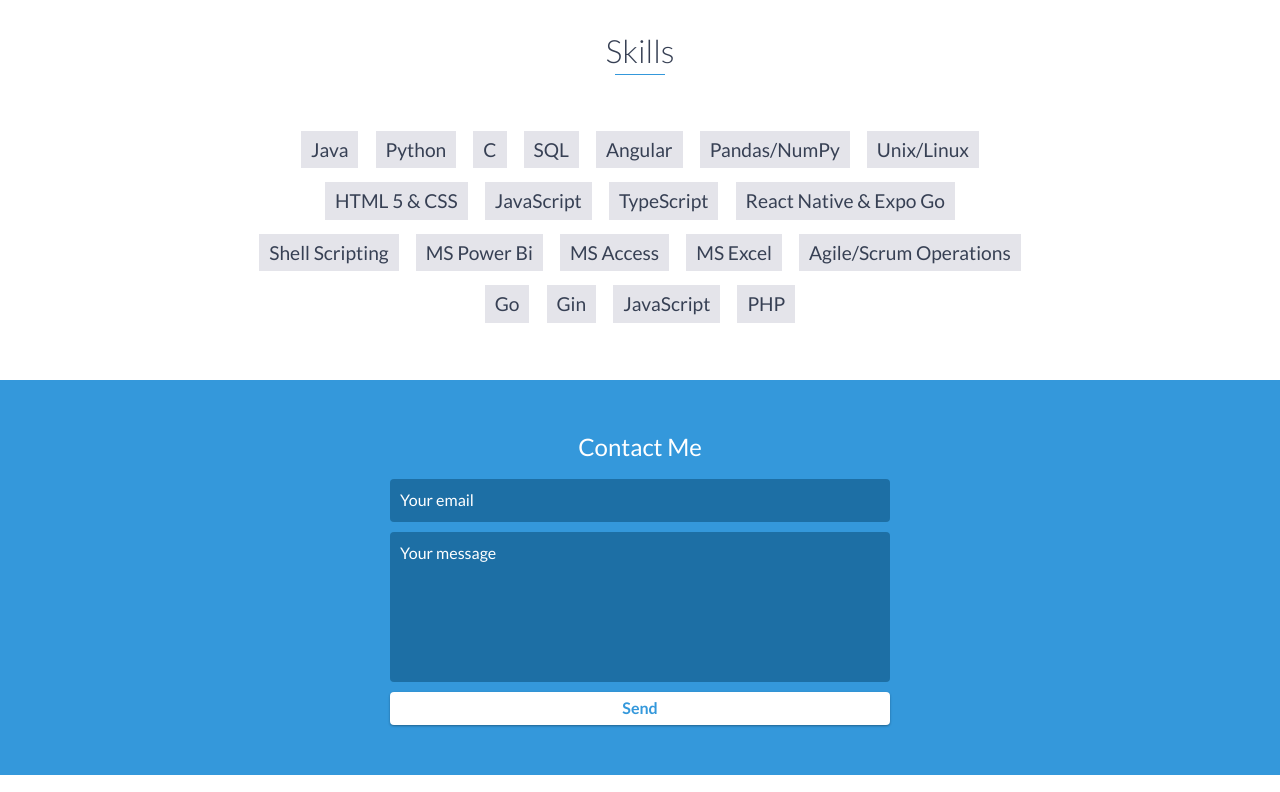
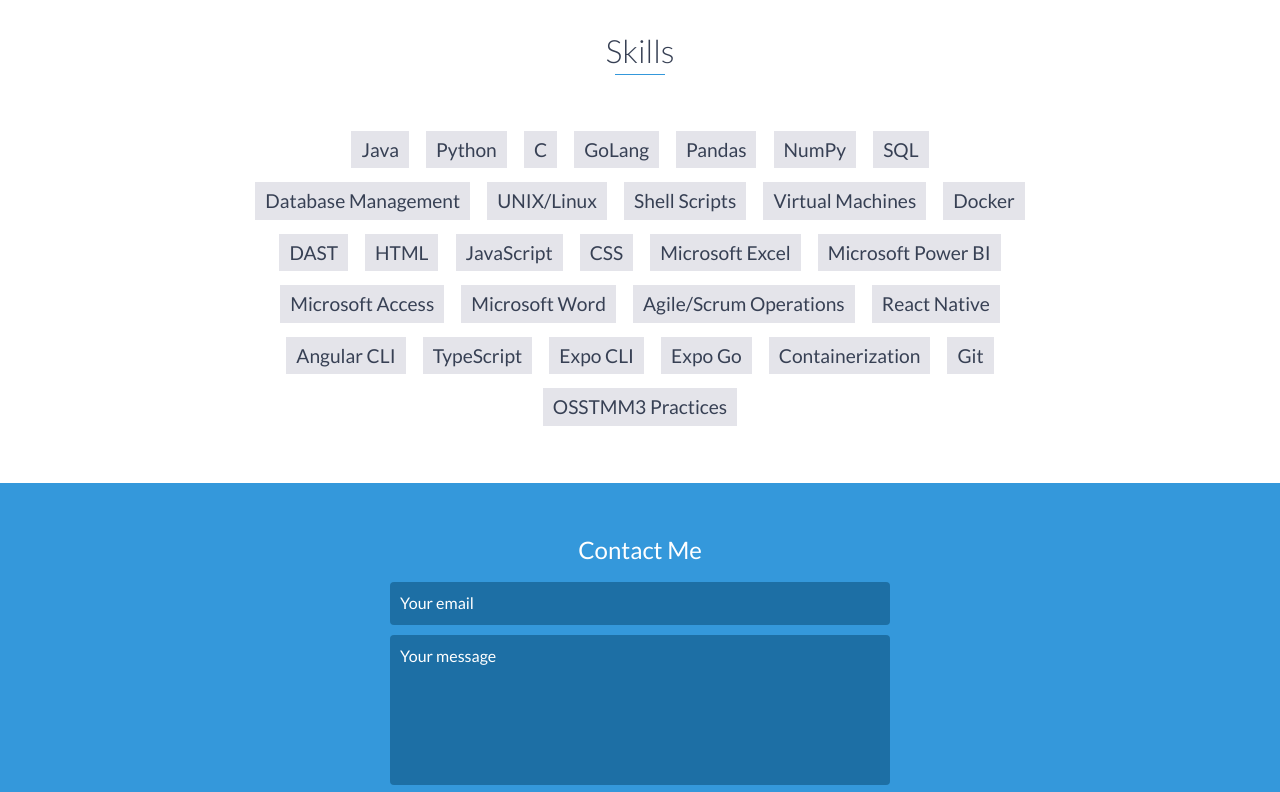
Before and after one commit to xaviercaracter/xaviercaracter.github.io, a website: page index.html in a window 1280 px wide. Shown: the part 4220-5012 px from the top of the page. Drawn offline with nearby package versions, Linux system fonts and the light colour scheme.

Commit message:
Updated Skills

```diff
--- a/index.html
+++ b/index.html
@@ -79,11 +79,11 @@
                         I am eager to gain experience in information technology and software development.
                         With my resourceful and analytical mindset, I aim to deliver solutions that align with customer
                         and business objectives by applying my academic expertise to solve complex problems.
-                        </p><br/>
+                    </p><br />
                     <p><strong>Email</strong></p>
-                        <p>xaviercaracter@gmail.com</p><br/>
+                    <p>xaviercaracter@gmail.com</p><br />
                     <p><strong>Phone</strong></p>
-                        <p>(650) 518-3813</p><br/>
+                    <p>(650) 518-3813</p><br />
                     <p><strong>Address</strong></p>
                     <p>723 Camino Plaza #105</p>
                     <p>San Bruno, CA, 94066</p>
@@ -100,29 +100,40 @@
                 <h3>Boise State University</h3>
                 <h4>Senior Capstone Project</h4>
                 <ul>
-                <li>Developed a comprehensive tutoring web application for the Boise State University College of Education’s Literacy Lab.</li>
-                <li>Engineered numerous front-end components leveraging the Angular framework and integrating them with the backend built on Golang and GIN.
+                    <li>Developed a comprehensive tutoring web application for the Boise State University College of
+                        Education’s Literacy Lab.</li>
+                    <li>Engineered numerous front-end components leveraging the Angular framework and integrating them
+                        with the backend built on Golang and GIN.
                     </li>
-                <li>Employed SQL queries for efficient data retrieval and management ensuring optimal performance and functionality of the web application.</li>
+                    <li>Employed SQL queries for efficient data retrieval and management ensuring optimal performance
+                        and functionality of the web application.</li>
                 </ul>
             </div>
             <div data-date="June 2023 – August 2023">
                 <h3>Micron Technology</h3>
                 <h4>Revenue Operations Intern</h4>
                 <ul>
-                <li>Created Microsoft Excel automation for comprehensive data analysis, visualization, and interpretation to empower data science inquiries and business decisions.</li>
-                <li>Authored a detailed rebate operations manual for the Sales department that was used by over 100 employees.</li>
-                <li>Worked collaboratively with Agile team members on various projects and contributed and/or completed problem-solving tasks that led to the successful completion of Agile Scrum sprint commitments.</li>
+                    <li>Created Microsoft Excel automation for comprehensive data analysis, visualization, and
+                        interpretation to empower data science inquiries and business decisions.</li>
+                    <li>Authored a detailed rebate operations manual for the Sales department that was used by over 100
+                        employees.</li>
+                    <li>Worked collaboratively with Agile team members on various projects and contributed and/or
+                        completed problem-solving tasks that led to the successful completion of Agile Scrum sprint
+                        commitments.</li>
                 </ul>
             </div>
             <div data-date="June 2020 – June 2023">
                 <h3>Enterprise Transformation Institute</h3>
                 <h4>Software Engineering Intern</h4>
                 <ul>
-                <li>Developed and maintained software applications to streamline (extract/translate/load ETL) data processes and automate system integration between multiple applications and databases.</li>
-                <li>Leveraged existing artificial intelligence models (chatGPT, Google Gemini, and Microsoft Copilot) for customized client CSR application integration.</li>
+                    <li>Developed and maintained software applications to streamline (extract/translate/load ETL) data
+                        processes and automate system integration between multiple applications and databases.</li>
+                    <li>Leveraged existing artificial intelligence models (chatGPT, Google Gemini, and Microsoft
+                        Copilot) for customized client CSR application integration.</li>
                     <li>Provided SDET Penetration testing to identify Cyber attack vulnerabilities.</li>
-                <li>Collaborated with business analysts, project managers, and stakeholders to translate business requirements into technical solutions that align with business goals and provide enterprise value.</li>
+                    <li>Collaborated with business analysts, project managers, and stakeholders to translate business
+                        requirements into technical solutions that align with business goals and provide enterprise
+                        value.</li>
                 </ul>
             </div>
         </div>
@@ -185,7 +196,7 @@
             <div class="row">
                 <div class="project shadow-large">
                     <div class="project-image">
-                        <img src="images/JavaLogo.png" width="300" height="300"/>
+                        <img src="images/JavaLogo.png" width="300" height="300" />
                     </div>
                     <!-- End .project-image -->
                     <div class="project-info">
@@ -213,7 +224,7 @@
 
                 <div class="project shadow-large">
                     <div class="project-image">
-                        <img src="images/sqlLogo.png" width="300" height="345"/>
+                        <img src="images/sqlLogo.png" width="300" height="345" />
                     </div>
                     <!-- End .project-image -->
                     <div class="project-info">
@@ -235,23 +246,32 @@
             <li>Java</li>
             <li>Python</li>
             <li>C</li>
+            <li>GoLang</li>
+            <li>Pandas</li>
+            <li>NumPy</li>
             <li>SQL</li>
-            <li>Angular</li>
-            <li>Pandas/NumPy</li>
-            <li>Unix/Linux</li>
-            <li>HTML 5 & CSS</li>
+            <li>Database Management</li>
+            <li>UNIX/Linux</li>
+            <li>Shell Scripts</li>
+            <li>Virtual Machines</li>
+            <li>Docker</li>
+            <li>DAST</li>
+            <li>HTML</li>
             <li>JavaScript</li>
+            <li>CSS</li>
+            <li>Microsoft Excel</li>
+            <li>Microsoft Power BI</li>
+            <li>Microsoft Access</li>
+            <li>Microsoft Word</li>
+            <li>Agile/Scrum Operations</li>
+            <li>React Native</li>
+            <li>Angular CLI</li>
             <li>TypeScript</li>
-            <li>React Native & Expo Go</li>
-            <li>Shell Scripting</li>
-            <li>MS Power Bi</li>
-            <li>MS Access</li>
-            <li>MS Excel</li>
-            <li>Agile/Scrum Operations</li>
-            <li>Go</li>
-            <li>Gin</li>
-            <li>JavaScript</li>
-            <li>PHP</li>
+            <li>Expo CLI</li>
+            <li>Expo Go</li>
+            <li>Containerization</li>
+            <li>Git</li>
+            <li>OSSTMM3 Practices</li>
         </ul>
     </div>
     <!-- End #skills -->
@@ -286,10 +306,12 @@
                 <div class="col-sm-5 social">
                     <ul>
                         <li>
-                            <a href="https://github.com/xaviercaracter" target="_blank"><i class="fa fa-github" aria-hidden="true"></i></a>
+                            <a href="https://github.com/xaviercaracter" target="_blank"><i class="fa fa-github"
+                                    aria-hidden="true"></i></a>
                         </li>
                         <li>
-                            <a href="https://linkedin.com/in/xaviercaracter1" target="_blank"><i class="fa fa-linkedin" aria-hidden="true"></i></a>
+                            <a href="https://linkedin.com/in/xaviercaracter1" target="_blank"><i class="fa fa-linkedin"
+                                    aria-hidden="true"></i></a>
                         </li>
                     </ul>
                 </div>
```
Lines whose indentation alone changed are shown as unchanged.
